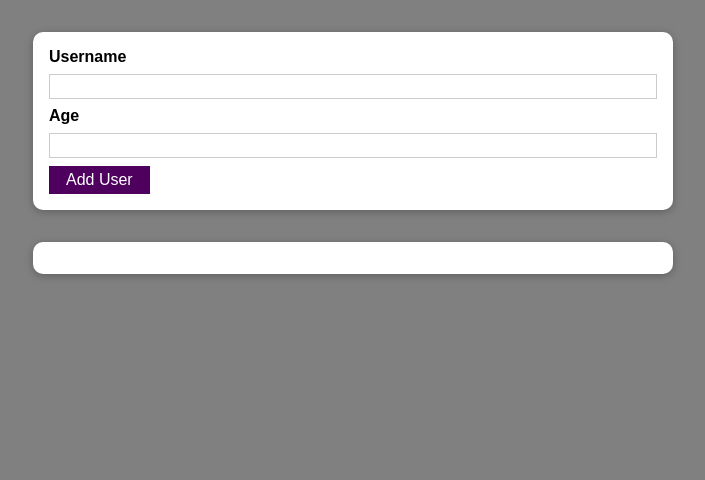
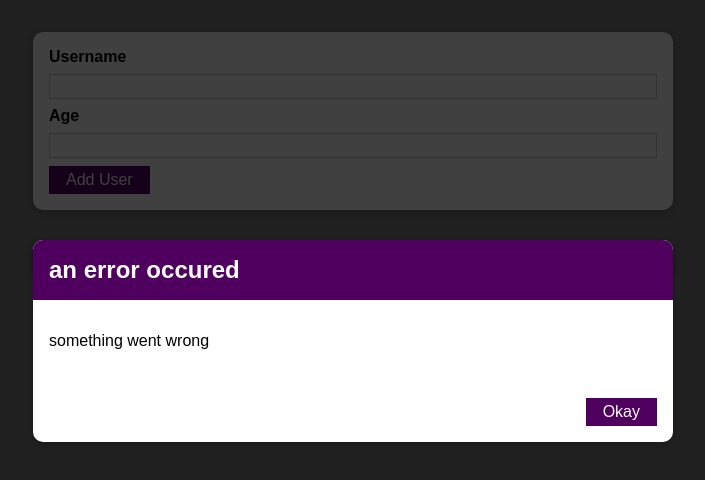
Before and after one commit to ThanushSiva/react-practice-project-user, a React (Create React App) app: page / in a window 1280 px wide. Shown: the top 480 px of the page, without its empty margins (287-992 px from the left). Built offline with nearby package versions, Linux system fonts and the light colour scheme.

Commit message:
adding ErrorModal component

```diff
--- /dev/null
+++ b/src/components/UI/ErrorModal.css
@@ -0,0 +1,45 @@
+.backdrop {
+    position: fixed;
+    top: 0;
+    left: 0;
+    width: 100%;
+    height: 100vh;
+    z-index: 10;
+    background: rgba(0, 0, 0, 0.75);
+}
+
+.modal {
+    position: fixed;
+    top: 30vh;
+    left: 10%;
+    width: 80%;
+    z-index: 100;
+    overflow: hidden;
+}
+
+.header {
+    background: #4f005f;
+    padding: 1rem;
+}
+
+.header h2 {
+    margin: 0;
+    color: white;
+}
+
+.content {
+    padding: 1rem;
+}
+
+.actions {
+    padding: 1rem;
+    display: flex;
+    justify-content: flex-end;
+}
+
+@media (min-width: 768px) {
+    .modal {
+        left: calc(50% - 20rem);
+        width: 40rem;
+    }
+}
--- /dev/null
+++ b/src/components/UI/ErrorModal.js
@@ -0,0 +1,25 @@
+import Card from "./Card";
+import Button from "./Button";
+import './ErrorModal.css'
+
+const ErrorModal = props => {
+    return (
+        <div>
+            <div className="backdrop">
+                <Card className="modal">
+                    <header className="header">
+                        <h2>{props.title}</h2>
+                    </header>
+                    <div className="content">
+                        <p>{props.message}</p>
+                    </div>
+                    <footer className="actions">
+                        <Button>Okay</Button>
+                    </footer>
+                </Card>
+            </div>
+        </div>
+    );
+}
+
+export default ErrorModal;
--- a/src/components/Users/AddUser.js
+++ b/src/components/Users/AddUser.js
@@ -2,6 +2,7 @@
 import Card from '../UI/Card'
 import './AddUser.css'
 import Button from '../UI/Button'
+import ErrorModal from '../UI/ErrorModal'
 
 const AddUser = props => {
 
@@ -32,6 +33,8 @@
     }
 
     return (
+        <div>
+            <ErrorModal title="an error occured" message="something went wrong"/>
             <Card className="input">
                 <form onSubmit={submitHandler}>
                     <label htmlFor="username">Username</label>
@@ -41,6 +44,7 @@
                     <Button type="submit">Add User</Button>
                 </form>
             </Card>
+        </div>
     );
 }
 
```
Lines whose indentation alone changed are shown as unchanged.
